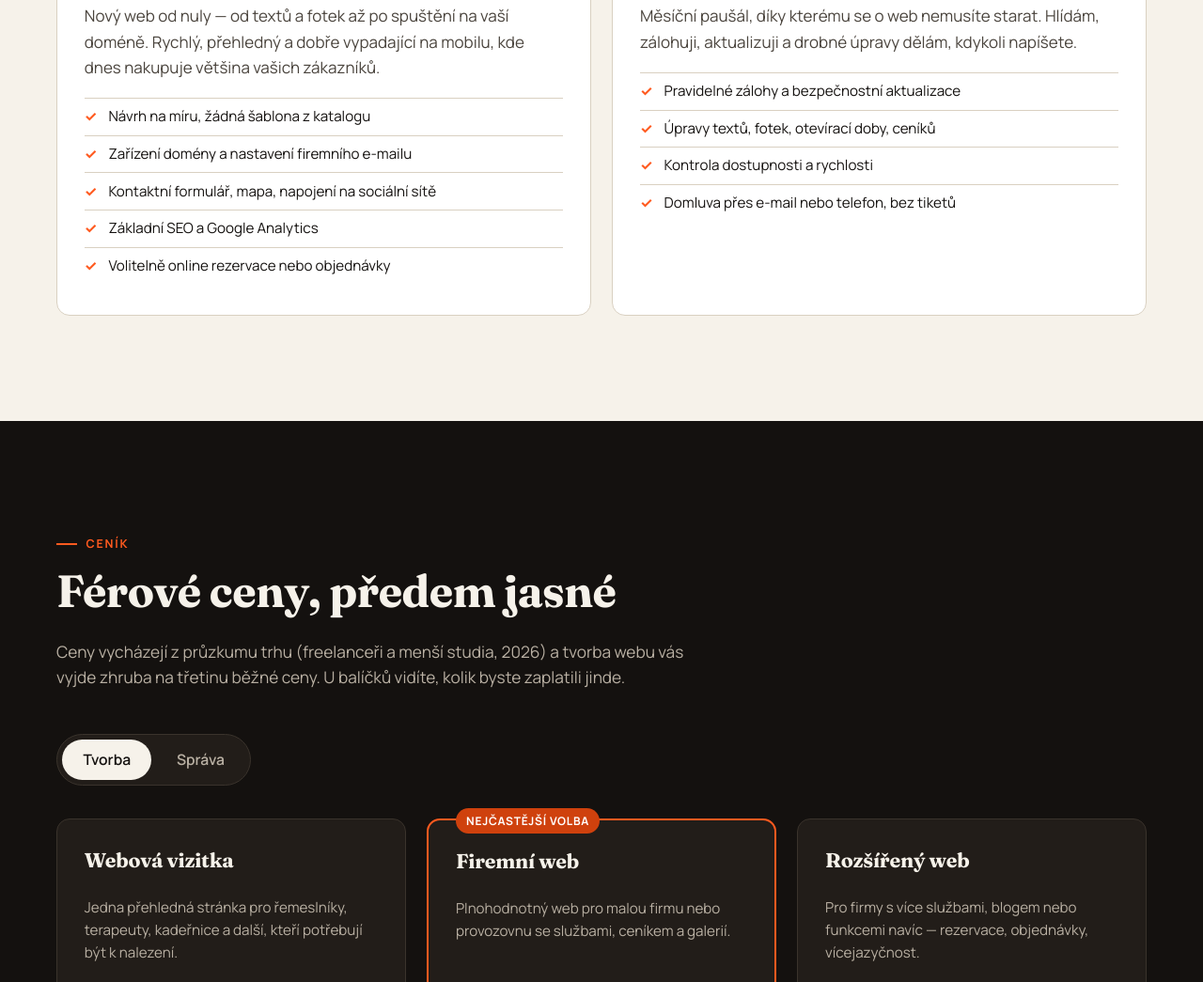
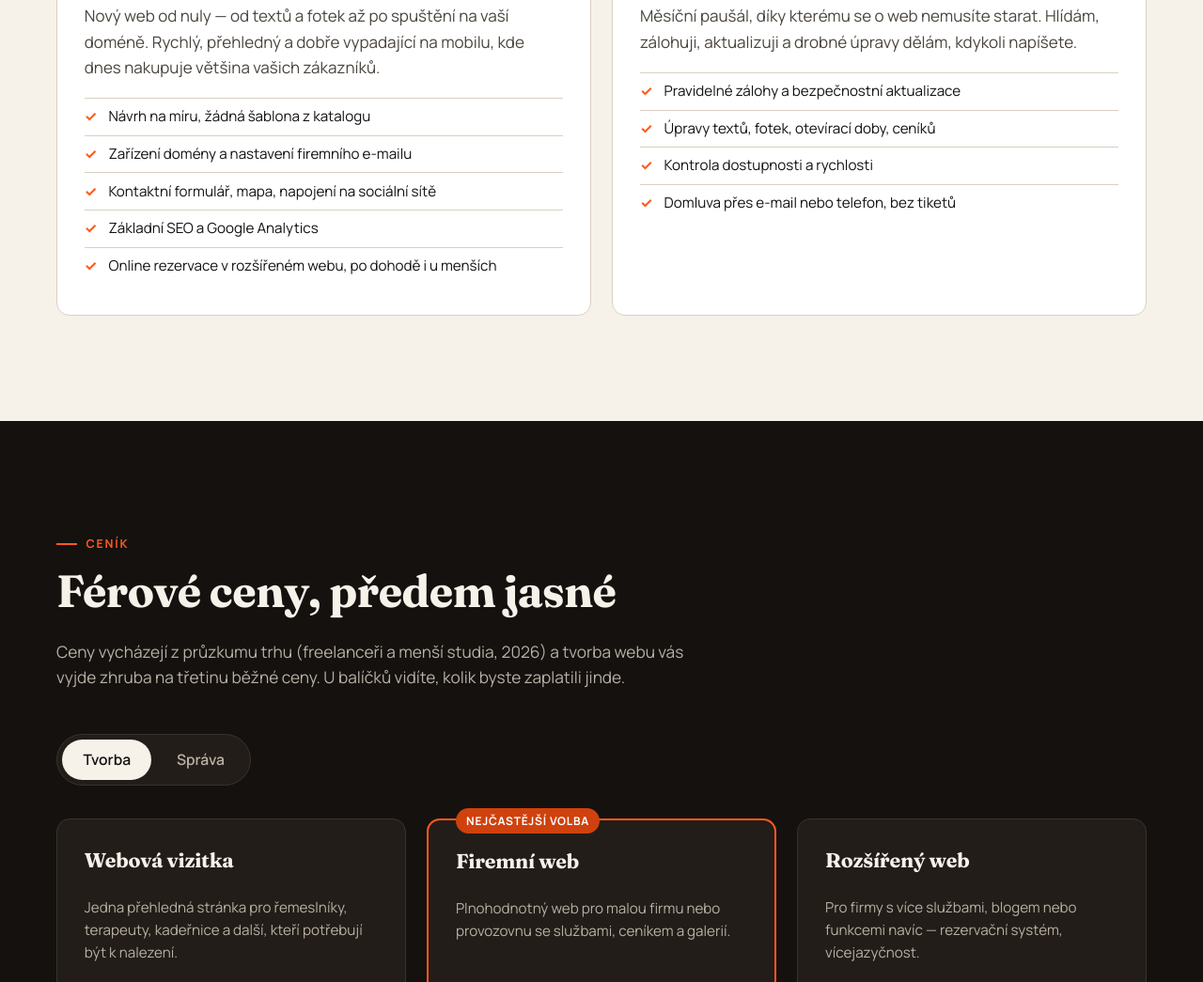
Before and after one commit to patrikfanta-cze/patrikfanta-web, a plain HTML site: page weby.html in a window 1280 px wide. Shown: the part 1320-2365 px from the top of the page at 94% size. Drawn offline with Linux system fonts and the light colour scheme.

Commit message:
Ceník: rezervace v rozšířeném webu, po dohodě i u menších balíčků
Co-Authored-By: Claude Sonnet 5.5 <noreply@anthropic.com>

```diff
--- a/weby.html
+++ b/weby.html
@@ -108,7 +108,7 @@
             <li>Zařízení domény a nastavení firemního e-mailu</li>
             <li>Kontaktní formulář, mapa, napojení na sociální sítě</li>
             <li>Základní SEO a Google Analytics</li>
-            <li>Volitelně online rezervace nebo objednávky</li>
+            <li>Online rezervace v rozšířeném webu, po dohodě i u menších</li>
           </ul>
         </article>
 
@@ -174,7 +174,7 @@
 
         <article class="plan">
           <h3>Rozšířený web</h3>
-          <p class="plan__desc">Pro firmy s více službami, blogem nebo funkcemi navíc — rezervace, objednávky, vícejazyčnost.</p>
+          <p class="plan__desc">Pro firmy s více službami, blogem nebo funkcemi navíc — rezervační systém, vícejazyčnost.</p>
           <p class="plan__price"><span>15 600</span> Kč</p>
           <p class="plan__market">běžně kolem 50 000 Kč</p>
           <ul>
@@ -240,6 +240,7 @@
         <div><span>Práce nad rámec balíčku</span><strong>1 000 Kč / hod</strong></div>
         <div><span>Doména a hosting</span><strong>dle skutečných nákladů</strong></div>
       </div>
+      <p class="note">Online rezervaci lze po dohodě přidat i k webové vizitce a firemnímu webu, třeba když kadeřnice potřebuje vizitku s rezervacemi, ale ne galerii a pět stránek. Rezervace běží na vlastní doméně.</p>
       <p class="note">Nejsem plátce DPH — uvedené ceny jsou konečné. Ceny jsou orientační. Přesnou nabídku dostanete po krátké nezávazné konzultaci, vždy předem a písemně.</p>
     </div>
   </section>
```
